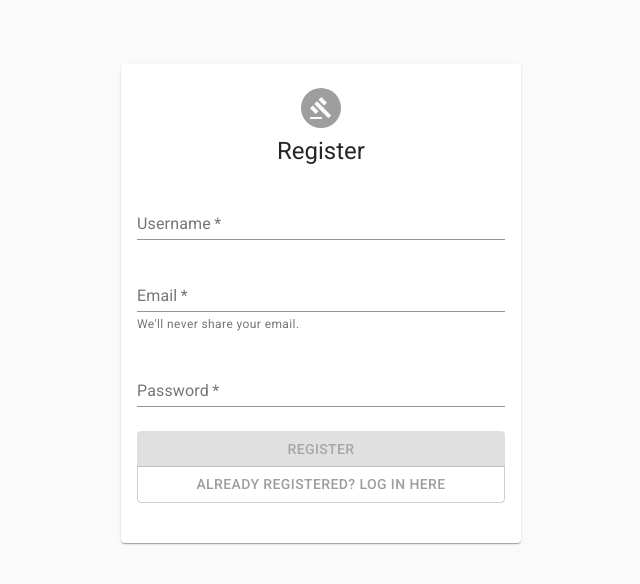
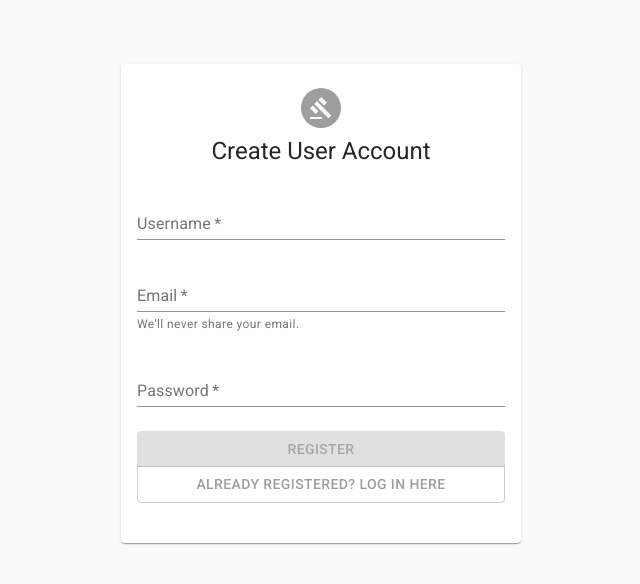
Before and after one commit to dbgb/project-audio, a React (Create React App) app in the folder client/: page / in a window 1280 px wide. Shown: the top 584 px of the page, without its empty margins (319-959 px from the left). Built offline with nearby package versions, Linux system fonts and the light colour scheme; no server answers.

Commit message:
Add slide transition to reg success dialog

```diff
--- a/client/src/components/Auth/Register.js
+++ b/client/src/components/Auth/Register.js
@@ -13,6 +13,7 @@ import {
   DialogContentText,
   DialogTitle,
   Snackbar,
+  Slide,
   Typography,
 } from "@material-ui/core/";
 import { makeStyles } from "@material-ui/core/styles";
@@ -30,6 +31,10 @@ const CREATE_USER = gql`
     }
   }
 `;
+
+function Transition(props) {
+  return <Slide direction="down" {...props} />;
+}
 
 export default function Register() {
   // First arg to makeStyles input function provides access to global MUI theme
@@ -105,7 +110,7 @@ export default function Register() {
         <Avatar className={classes.avatar}>
           <Gavel />
         </Avatar>
-        <Typography variant="h5">Register</Typography>
+        <Typography variant="h5">Create User Account</Typography>
         <form
           className={classes.form}
           onSubmit={(e) => handleSubmit(e, createUser)}
@@ -169,7 +174,11 @@ export default function Register() {
           />
         )}
       </Paper>
-      <Dialog disableBackdropClick={true} open={dialogOpen}>
+      <Dialog
+        disableBackdropClick={true}
+        open={dialogOpen}
+        TransitionComponent={Transition}
+      >
         <DialogTitle>
           <VerifiedUserTwoTone className={classes.dialogIcon} />
           Registration successful!
```
